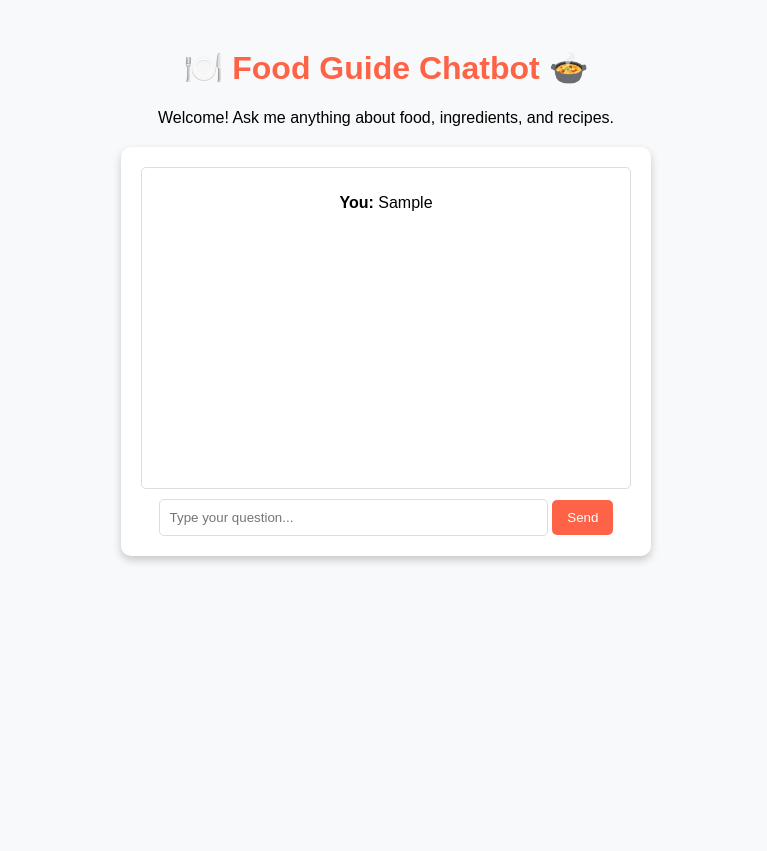
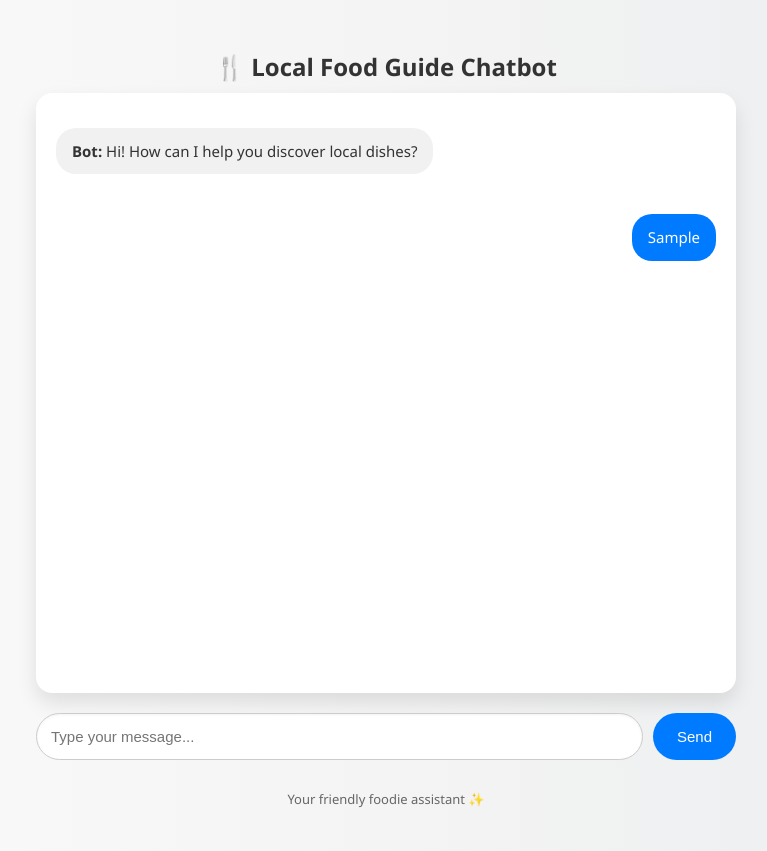
Before and after one commit to WanshikaGautam/FOOD-GUIDE-CHATBOT, a plain HTML site: page index.html in a window 1280 px wide. Both pictures are taken after typing "Sample" into the empty fields and a click on the button "Send". Shown: the whole page, without its empty margins (254-1021 px from the left). Before the commit the page ends 800 px from the top, so only its background shows below. Drawn offline with Linux system fonts and the light colour scheme; no server answers.

Commit message:
Add files via upload

```diff
--- a/index.html
+++ b/index.html
@@ -3,75 +3,162 @@
 <head>
     <meta charset="UTF-8">
     <meta name="viewport" content="width=device-width, initial-scale=1.0">
-    <title>Food Guide Chatbot</title>
-    <link rel="stylesheet" href="styles.css"> <!-- Link to external CSS file -->
+    <title>Local Food Guide Chatbot</title>
     <style>
+        * {
+            box-sizing: border-box;
+        }
+
         body {
-            font-family: Arial, sans-serif;
-            background-color: #f8f9fa;
-            text-align: center;
-            padding: 20px;
+            margin: 0;
+            padding: 0;
+            font-family: 'Segoe UI', Tahoma, Geneva, Verdana, sans-serif;
+            background: linear-gradient(to right, #fdfbfb, #ebedee);
+            display: flex;
+            flex-direction: column;
+            align-items: center;
+            justify-content: flex-start;
+            min-height: 100vh;
+            padding: 30px 20px;
         }
-        h1 {
-            color: #ff6347;
-        }
-        #chat-container {
-            width: 40%;
-            margin: 20px auto;
-            background: white;
-            padding: 20px;
-            border-radius: 10px;
-            box-shadow: 0px 4px 8px rgba(0, 0, 0, 0.2);
-        }
-        #chat-box {
-            height: 300px;
-            overflow-y: auto;
-            border: 1px solid #ddd;
-            padding: 10px;
-            background: #fff;
-            border-radius: 5px;
+
+        h2 {
+            color: #333;
             margin-bottom: 10px;
         }
-        input {
-            width: 75%;
-            padding: 10px;
-            border-radius: 5px;
-            border: 1px solid #ddd;
+
+        #chatbox {
+            width: 100%;
+            max-width: 700px;
+            height: 600px;
+            background: white;
+            border-radius: 16px;
+            box-shadow: 0 10px 20px rgba(0, 0, 0, 0.1);
+            padding: 20px;
+            overflow-y: auto;
+            display: flex;
+            flex-direction: column;
+            gap: 10px;
         }
+
+        .user, .bot {
+            padding: 12px 16px;
+            border-radius: 20px;
+            max-width: 80%;
+            line-height: 1.5;
+            word-wrap: break-word;
+            font-size: 15px;
+        }
+
+        .user {
+            background-color: #007bff;
+            color: white;
+            align-self: flex-end;
+        }
+
+        .bot {
+            background-color: #f1f1f1;
+            color: #333;
+            align-self: flex-start;
+        }
+
+        #inputArea {
+            margin-top: 20px;
+            width: 100%;
+            max-width: 700px;
+            display: flex;
+            gap: 10px;
+        }
+
+        #userInput {
+            flex: 1;
+            padding: 14px;
+            border-radius: 25px;
+            border: 1px solid #ccc;
+            font-size: 15px;
+            outline: none;
+            box-shadow: inset 0 1px 3px rgba(0, 0, 0, 0.05);
+        }
+
         button {
-            padding: 10px 15px;
-            background: #ff6347;
+            padding: 14px 24px;
+            background-color: #007bff;
             color: white;
             border: none;
-            border-radius: 5px;
+            border-radius: 25px;
+            font-size: 15px;
             cursor: pointer;
+            transition: background-color 0.3s;
         }
+
         button:hover {
-            background: #e5533d;
+            background-color: #0056b3;
+        }
+
+        .footer {
+            margin-top: 30px;
+            color: #666;
+            font-size: 13px;
         }
     </style>
 </head>
 <body>
-    <h1>🍽️ Food Guide Chatbot 🍲</h1>
-    <p>Welcome! Ask me anything about food, ingredients, and recipes.</p>
 
-    <div id="chat-container">
-        <div id="chat-box"></div>
-        <input type="text" id="user-input" placeholder="Type your question...">
+    <h2>🍴 Local Food Guide Chatbot</h2>
+    <div id="chatbox">
+        <p class="bot"><strong>Bot:</strong> Hi! How can I help you discover local dishes?</p>
+    </div>
+
+    <div id="inputArea">
+        <input type="text" id="userInput" placeholder="Type your message..." onkeypress="handleKeyPress(event)">
         <button onclick="sendMessage()">Send</button>
     </div>
 
+    <p class="footer">Your friendly foodie assistant ✨</p>
+
     <script>
         function sendMessage() {
-            let userInput = document.getElementById('user-input').value;
-            let chatBox = document.getElementById('chat-box');
-            if (userInput.trim() !== "") {
-                let userMessage = `<p><strong>You:</strong> ${userInput}</p>`;
-                chatBox.innerHTML += userMessage;
-                document.getElementById('user-input').value = "";
-                chatBox.scrollTop = chatBox.scrollHeight;
+            let userText = document.getElementById("userInput").value.trim();
+            if (userText === "") return;
+
+            let chatbox = document.getElementById("chatbox");
+
+            // Add user message
+            let userMessage = document.createElement("p");
+            userMessage.classList.add("user");
+            userMessage.innerHTML = `${userText}`;
+            chatbox.appendChild(userMessage);
+
+            // Scroll to bottom
+            chatbox.scrollTop = chatbox.scrollHeight;
+
+            // Fetch response from backend
+            fetch("/chat", {
+                method: "POST",
+                headers: { "Content-Type": "application/json" },
+                body: JSON.stringify({ message: userText })
+            })
+            .then(response => response.json())
+            .then(data => {
+                let botMessage = document.createElement("p");
+                botMessage.classList.add("bot");
+                botMessage.innerHTML = `${data.reply}`;
+                chatbox.appendChild(botMessage);
+
+                // Scroll to bottom again
+                chatbox.scrollTop = chatbox.scrollHeight;
+            });
+
+            // Clear input
+            document.getElementById("userInput").value = "";
+        }
+
+        function handleKeyPress(event) {
+            if (event.key === "Enter") {
+                sendMessage();
             }
         }
     </script>
+
 </body>
 </html>
```
Also changed, not shown: result.html (added, +30 -0 lines).
